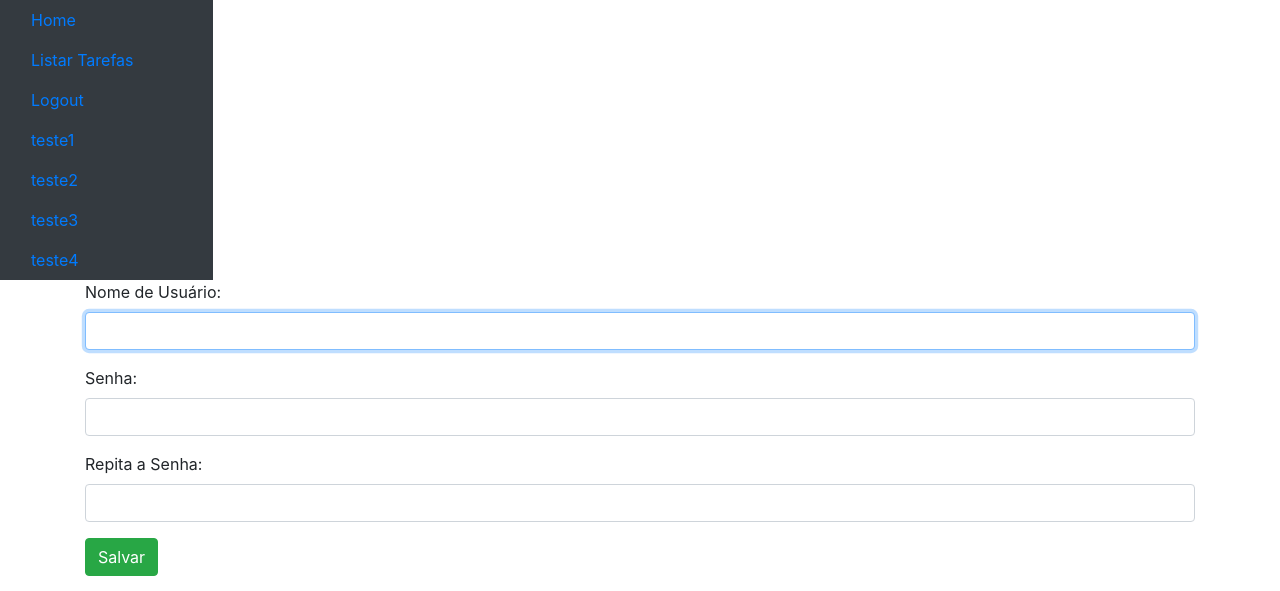
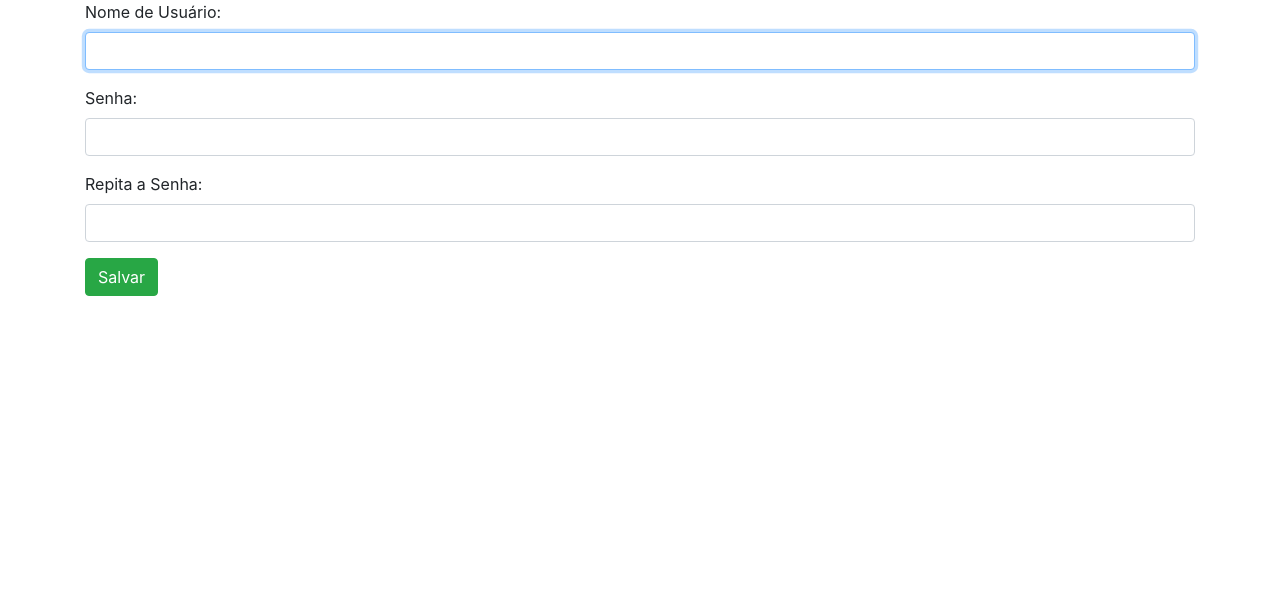
Before and after one commit to Doginnn/gerenciador_tarefas, a Django app: page /cadastrar_usuario/ in a window 1280 px wide. Shown: the part 56-647 px from the top of the page. Run offline with Django 3.2, Linux system fonts and the light colour scheme; some libraries are stand-ins or nearby versions.

Commit message:
[UPD]Atualizando template base.html

```diff
--- a/app/templates/base.html
+++ b/app/templates/base.html
@@ -10,7 +10,7 @@
 </head>
 <body>
         <nav class="navbar navbar-expand-lg navbar navbar-dark bg-dark">
-          <a class="navbar-brand" href="#">Gerenciador de Tarefas</a>
+          <a class="navbar-brand" href="{% url 'listar_tarefas' %}">Gerenciador de Tarefas</a>
           <button class="navbar-toggler" type="button" data-toggle="collapse" data-target="#conteudoNavbarSuportado" aria-controls="conteudoNavbarSuportado" aria-expanded="false" aria-label="Alterna navegação">
             <span class="navbar-toggler-icon"></span>
           </button>
@@ -28,7 +28,7 @@
             </ul>
           </div>
         </nav>
-        <nav class="col-md-2 d-none d-md-block bg-dark sidebar">
+        <!-- <nav class="col-md-2 d-none d-md-block bg-dark sidebar">
           <div class="sidebar-sticky">
             <ul class="nav flex-column">
               <li class="nav-item active">
@@ -54,7 +54,7 @@
               </li>
             </ul>
           </div>
-        </nav>
+        </nav> -->
     <main class="container">
     {% block conteudo %}
 
```
